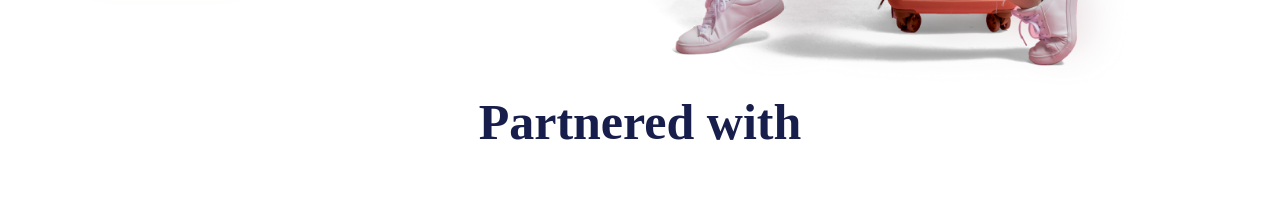
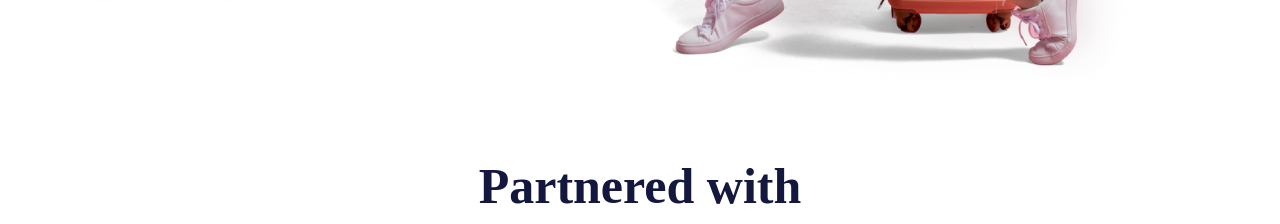
Before and after one commit to ch1n069/Akan-Name-generator, a plain HTML site: page index.html in a window 1280 px wide. Shown: the part 637-861 px from the top of the page. Before the commit the page ends 800 px from the top, so only its background shows below. Drawn offline with nearby package versions, Linux system fonts and the light colour scheme.

Commit message:
styled part section

```diff
--- a/style.css
+++ b/style.css
@@ -59,3 +59,12 @@
     border-radius: 20px;
     font-family: 'Google sans';
 }
+
+.sect-2 {
+    padding-top: 5%;
+}
+
+.sect-2 .part {
+    color: #14183E;
+    font-family: 'volkhov';
+}
```
